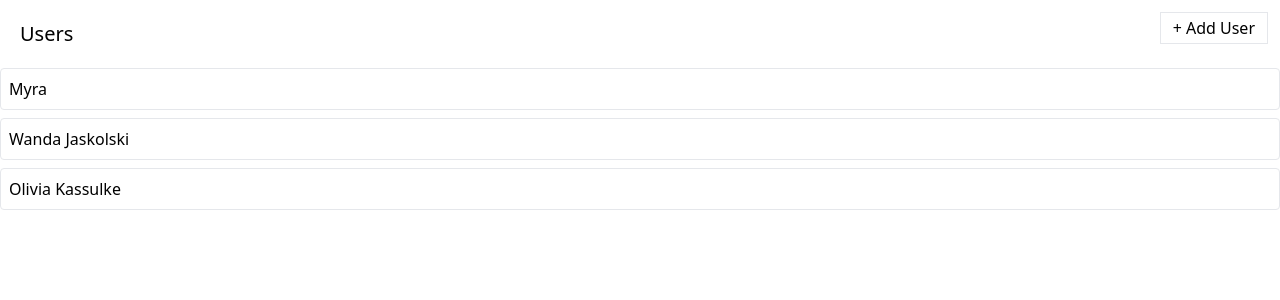
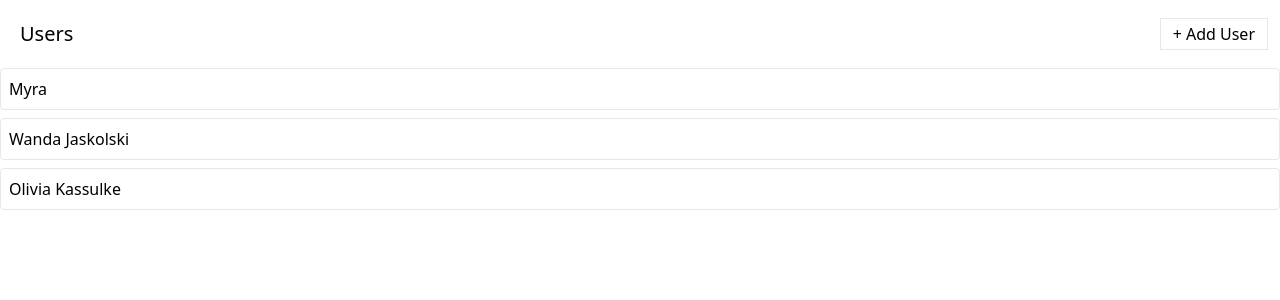
Before and after one commit to akashkriplani/media, a React (Create React App) app: page / in a window 1280 px wide. Shown: the top 300 px of the page. Built offline with nearby package versions, Linux system fonts and the light colour scheme; data requests are answered from the project's data file.

Commit message:
Code refactor to display a better skeleton

```diff
--- a/src/components/UsersList.js
+++ b/src/components/UsersList.js
@@ -15,36 +15,36 @@
     doFetchUsers();
   }, [doFetchUsers]);
 
+  let content;
+
   if (isLoadingUsers) {
-    return <Skeleton times={6} className="h-10 w-full" />;
-  }
-
-  if (loadingUsersError) {
-    return <div>Error fetching data...</div>;
+    content = <Skeleton times={6} className="h-10 w-full" />;
+  } else if (loadingUsersError) {
+    content = <div>Error fetching data...</div>;
+  } else {
+    content = data.map((user) => {
+      return (
+        <div key={user.id} className="mb-2 border rounded">
+          <div className="flex p-2 justify-between items-center cursor-pointer">{user.name}</div>
+        </div>
+      );
+    });
   }
 
   const handleUserAdd = () => {
     doCreateUser();
   };
 
-  const renderedUsers = data.map((user) => {
-    return (
-      <div key={user.id} className="mb-2 border rounded">
-        <div className="flex p-2 justify-between items-center cursor-pointer">{user.name}</div>
-      </div>
-    );
-  });
-
   return (
     <div>
-      <div className="flex flex-row justify-between m-3">
+      <div className="flex flex-row justify-between items-center m-3">
         <h1 className="m-2 text-xl">Users</h1>
         <Button loading={isCreatingUser} onClick={handleUserAdd}>
           + Add User
         </Button>
         {creatingUserError && 'Error creating user...'}
       </div>
-      {renderedUsers}
+      {content}
     </div>
   );
 }
```
